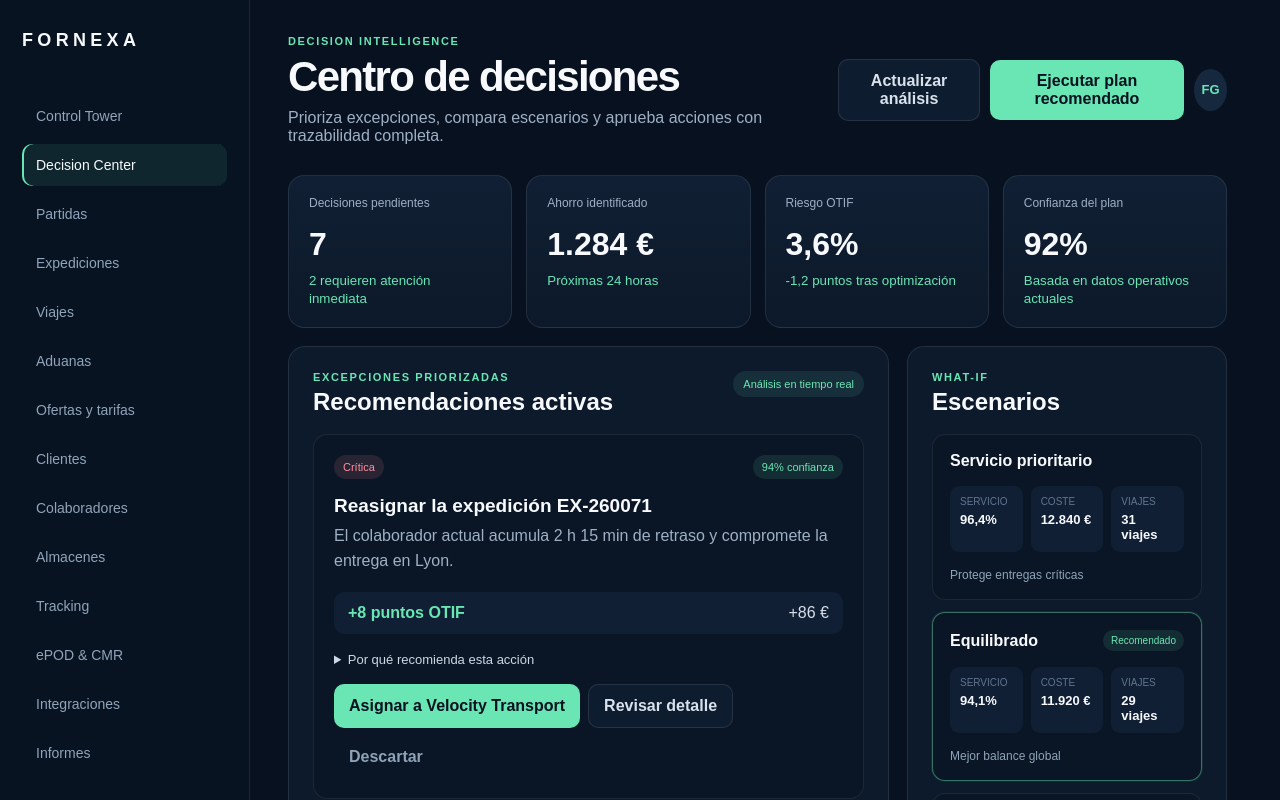
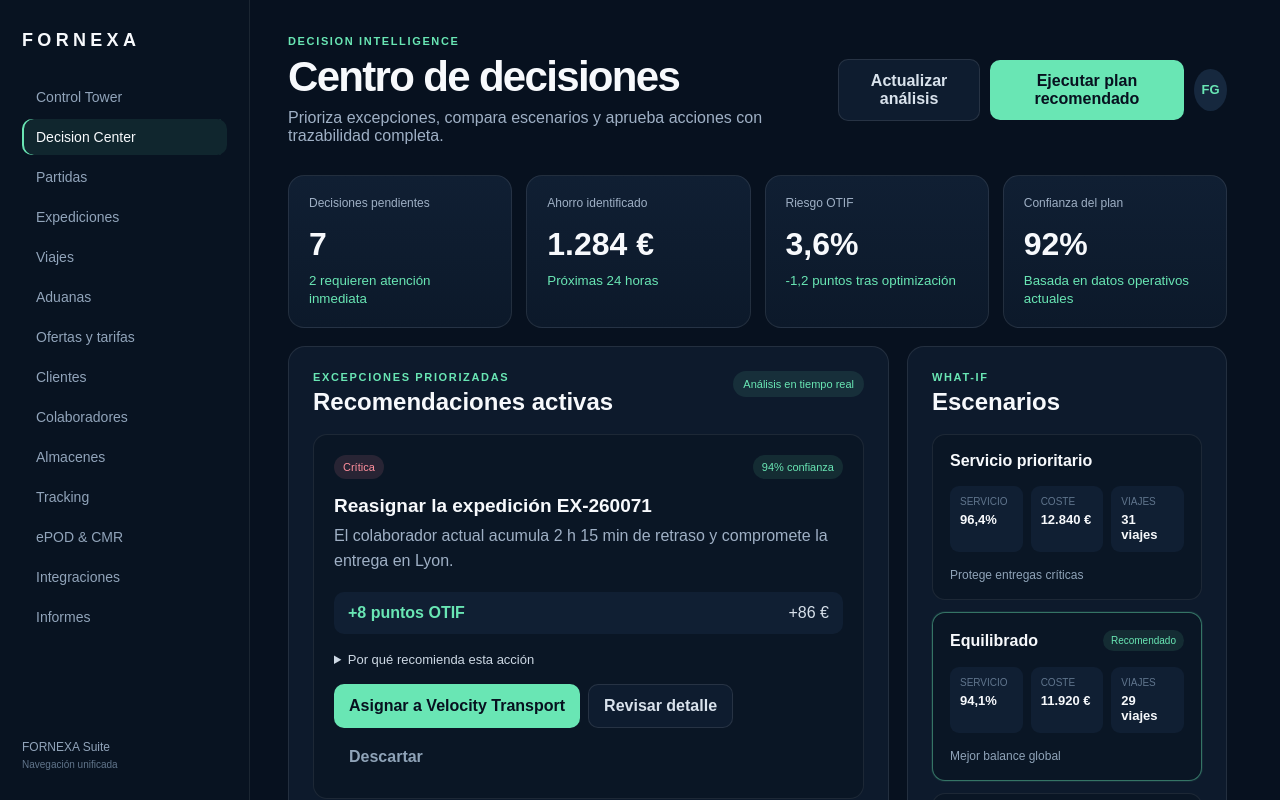
Before and after one commit to fragonh2-boop/Fornexa, a Next.js app: page /dashboard/decision-center in a window 1280 px wide. Shown: the top 800 px of the page. Built offline with nearby package versions, Linux system fonts and the light colour scheme.

Commit message:
Keep dashboard sidebar fixed without scrolling

```diff
--- a/app/dashboard/layout.module.css
+++ b/app/dashboard/layout.module.css
@@ -21,7 +21,7 @@
   width: var(--dashboard-sidebar-width);
   height: 100vh;
   padding: 30px 22px;
-  overflow-y: auto;
+  overflow: hidden;
   border-right: 1px solid rgba(255, 255, 255, 0.08);
   background: #081321;
 }
@@ -36,13 +36,13 @@
 
 .nav {
   display: grid;
-  gap: 7px;
-  margin-top: 44px;
+  gap: 4px;
+  margin-top: 28px;
 }
 
 .nav a {
-  min-height: 42px;
-  padding: 12px 14px;
+  min-height: 36px;
+  padding: 9px 14px;
   border-radius: 10px;
   color: #91a4ba;
   font-size: 14px;
@@ -70,13 +70,34 @@
   display: grid;
   gap: 5px;
   margin-top: auto;
-  padding-top: 24px;
+  padding-top: 16px;
   color: #91a4ba;
   font-size: 12px;
 }
 
 .footer small {
   color: #61758b;
+}
+
+@media (max-height: 760px) and (min-width: 761px) {
+  .sidebar {
+    padding: 20px 18px;
+  }
+
+  .nav {
+    gap: 2px;
+    margin-top: 20px;
+  }
+
+  .nav a {
+    min-height: 32px;
+    padding: 7px 12px;
+    font-size: 13px;
+  }
+
+  .footer {
+    padding-top: 12px;
+  }
 }
 
 .stage {
```
